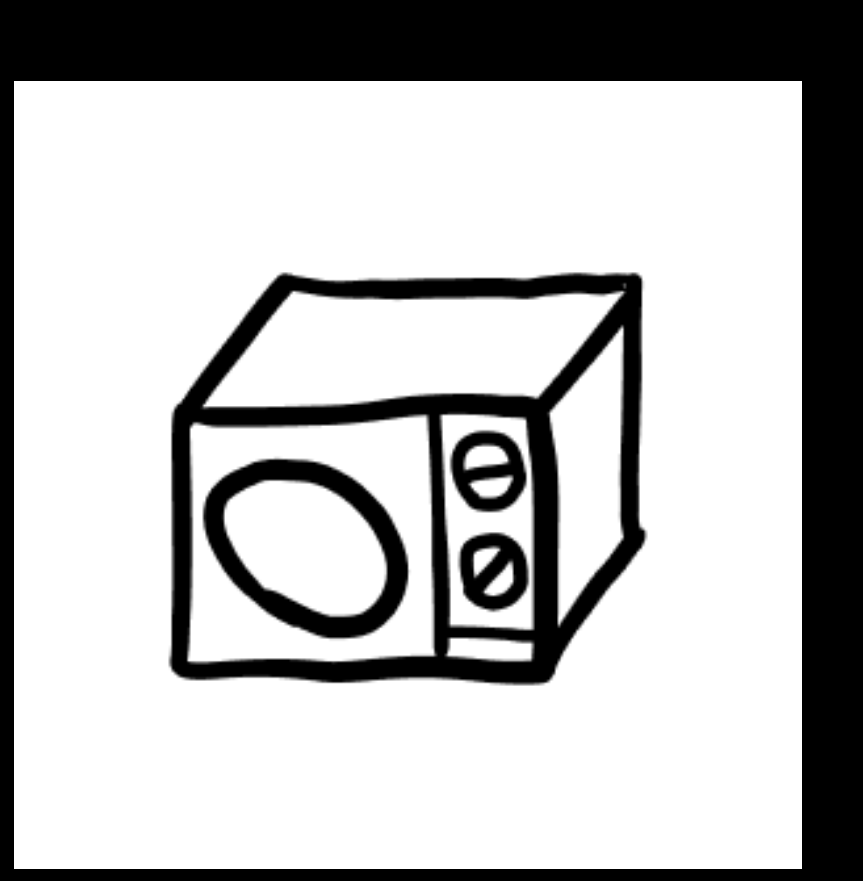
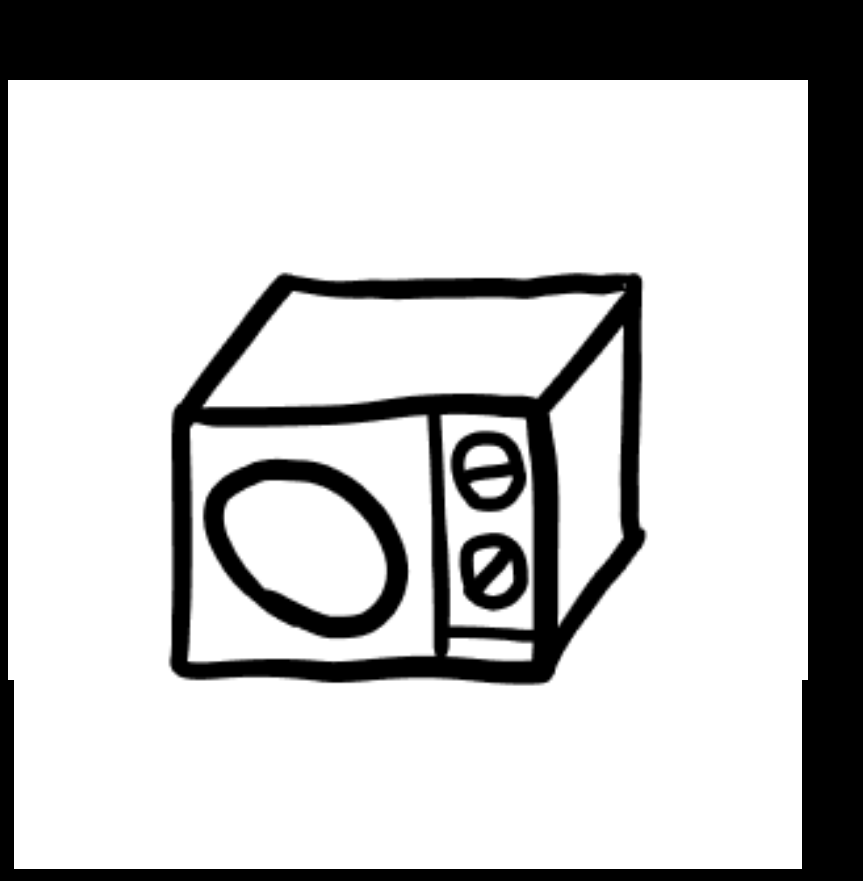
Before and after one commit to hs7t/tubip-fabrication-simulator, a Svelte app: page / in a window 1280 px wide. Shown: the whole page, without its empty margins (0-863 px from the left). Built offline with nearby package versions, Linux system fonts and the light colour scheme.

Commit message:
add size styling

```diff
--- a/src/App.svelte
+++ b/src/App.svelte
@@ -11,13 +11,19 @@
 </header>
 
 <main>
-  <Machine machineType={gameState.machineType}/>
+    <Machine machineType={gameState.machineType}/>
 </main>
 
 <style>
+  .machine-container {
+    max-width: 20%;
+  }
   main {
-    width: 80%;
+    background-color: white;
+    width: min(100vw, 100vh);
+    height: min(75vw, 75vh);
     aspect-ratio: 4 / 3;
-    width: min(100vw, 100vh);
+    padding: auto;
+    overflow: none;
   }
 </style>
```
